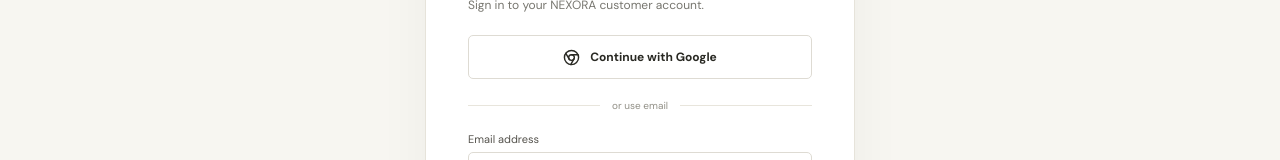
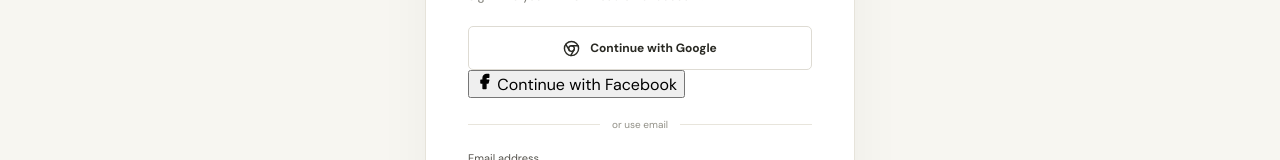
Before and after one commit to tarekhossain0043-dot/newkiase, a Next.js app: page /account in a window 1280 px wide. Shown: the part 276-436 px from the top of the page. Built offline with nearby package versions, Linux system fonts and the light colour scheme; no server answers; a web font is replaced by a local one.

Commit message:
Add Facebook OAuth sign-in to customer accounts

```diff
--- a/app/account/page.tsx
+++ b/app/account/page.tsx
@@ -2,7 +2,7 @@
 import { FormEvent, useState } from "react";
 import { useRouter } from "next/navigation";
 import { createSupabaseBrowserClient } from "@/lib/supabase/client";
-import { ArrowRight, Chrome, LockKeyhole, UserRound } from "lucide-react";
+import { ArrowRight, Chrome, Facebook, LockKeyhole, UserRound } from "lucide-react";
 export default function CustomerAccountPage() {
   const router = useRouter();
   const [mode,setMode] = useState<"login"|"signup">("login");
@@ -70,9 +70,27 @@ export default function CustomerAccountPage() {
       window.clearTimeout(timer);
     }
   }
+  async function facebook() {
+    if (busy) return;
+    setBusy(true);
+    setNotice("");
+    const timer = window.setTimeout(() => {
+      setBusy(false);
+      setNotice("Facebook sign-in did not start. Enable Facebook provider in Supabase and verify the Meta App ID, App Secret, and redirect URL.");
+    }, 15000);
+    try {
+      const {error}=await createSupabaseBrowserClient().auth.signInWithOAuth({provider:"facebook",options:{redirectTo:location.origin+"/auth/callback",scopes:"email,public_profile"}});
+      if(error) throw error;
+    } catch(e) {
+      setNotice(e instanceof Error?e.message:"Facebook sign-in failed.");
+      setBusy(false);
+    } finally {
+      window.clearTimeout(timer);
+    }
+  }
   async function signOut(){await createSupabaseBrowserClient().auth.signOut();router.refresh();setNotice("Signed out.");}
   return <main className="customer-account-page"><a href="/" className="account-back">← NEXORA Store</a><section className="customer-account-card"><div className="account-brand">NEXORA<span> STORE</span></div><div className="account-icon"><UserRound size={22}/></div><p className="account-eyebrow">CUSTOMER ACCOUNT</p><h1>{mode==="login"?"Welcome back":"Create your account"}</h1><p className="account-intro">{mode==="login"?"Sign in to your NEXORA customer account.":"Create an account to keep your details and order history together."}</p>
-  <button type="button" className="account-google" onClick={google} disabled={busy}><Chrome size={17}/> Continue with Google</button><div className="account-divider"><span>or use email</span></div>
+  <button type="button" className="account-google" onClick={google} disabled={busy}><Chrome size={17}/> Continue with Google</button><button type="button" className="account-facebook" onClick={facebook} disabled={busy}><Facebook size={17} fill="currentColor"/> Continue with Facebook</button><div className="account-divider"><span>or use email</span></div>
   <form onSubmit={submit}>{mode==="signup"&&<><label>Full name<input required maxLength={120} value={name} onChange={e=>setName(e.target.value)} autoComplete="name"/></label><label>Phone (optional)<input value={phone} onChange={e=>setPhone(e.target.value)} autoComplete="tel"/></label></>}<label>Email address<input type="email" required value={email} onChange={e=>setEmail(e.target.value)} autoComplete="email"/></label><label>Password<input type="password" minLength={6} required value={password} onChange={e=>setPassword(e.target.value)} autoComplete={mode==="login"?"current-password":"new-password"}/></label>{notice&&<p className="account-notice" role="status">{notice}</p>}<button type="submit" className="account-submit" disabled={busy}>{busy?"Please wait…":mode==="login"?"Sign in":"Create account"} <ArrowRight size={16}/></button></form>
   <p className="account-switch">{mode==="login"?"New to NEXORA?":"Already have an account?"} <button type="button" onClick={()=>{setMode(mode==="login"?"signup":"login");setNotice("");}}>{mode==="login"?"Create account":"Sign in"}</button></p><a className="account-admin-link" href="/admin/login"><LockKeyhole size={13}/> Administrator sign-in</a></section><p className="account-terms">Your account is secured by Supabase Authentication.</p></main>
 }
```
